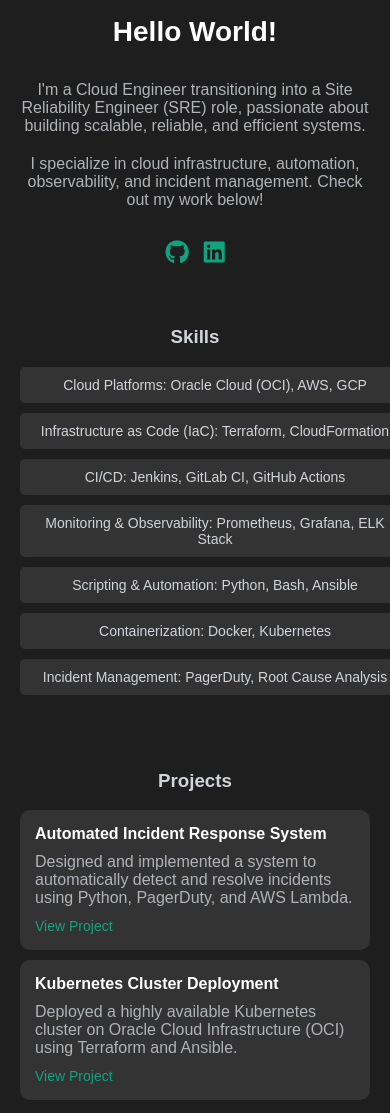
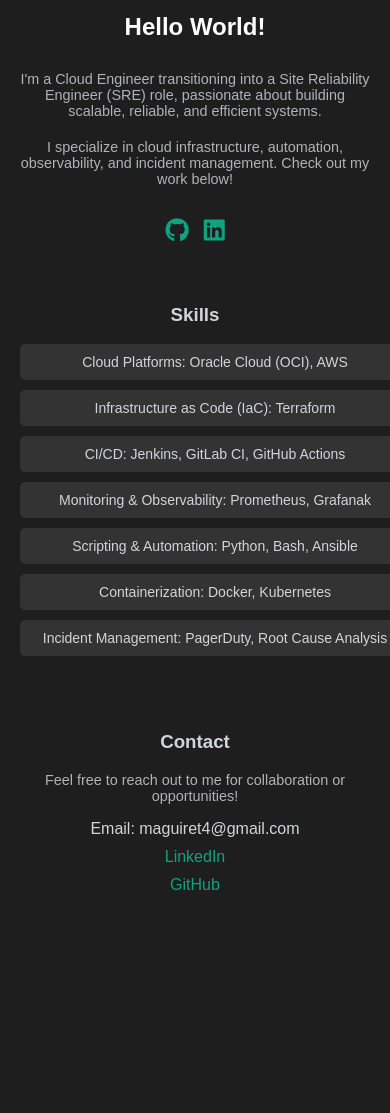
Before and after one commit to sharanch/card, a plain HTML site: page index.html in a window 390 px wide. Shown: the part 280-1393 px from the top of the page. After the commit the page ends 1210 px from the top, so only its background shows below. Drawn offline with Linux system fonts and the light colour scheme; a web font is replaced by a local one.

Commit message:
index.html

```diff
--- a/index.html
+++ b/index.html
@@ -53,7 +53,7 @@
             padding: 20px;
         }
         h2 {
-            font-size: 32px;
+            font-size: 2rem;
             color: #ffffff;
             transition: color 0.3s, transform 0.2s;
         }
@@ -61,11 +61,12 @@
             transform: scale(1.1);
         }
         p {
-            font-size: 18px;
+            font-size: 1rem;
             max-width: 600px;
             margin: 10px 0;
             color: #b0b3b8;
             transition: color 0.3s, transform 0.2s;
+            word-wrap: break-word;
         }
         p:hover {
             transform: scale(1.05);
@@ -185,10 +186,10 @@
                 margin-top: 10px;
             }
             h2 {
-                font-size: 28px;
+                font-size: 1.5rem;
             }
             p {
-                font-size: 16px;
+                font-size: 0.9rem;
             }
             .skills ul, .projects ul {
                 flex-direction: column;
@@ -228,28 +229,14 @@
         <div id="skills" class="skills">
             <h3>Skills</h3>
             <ul>
-                <li>Cloud Platforms: Oracle Cloud (OCI), AWS, GCP</li>
-                <li>Infrastructure as Code (IaC): Terraform, CloudFormation</li>
+                <li>Cloud Platforms: Oracle Cloud (OCI), AWS</li>
+                <li>Infrastructure as Code (IaC): Terraform</li>
                 <li>CI/CD: Jenkins, GitLab CI, GitHub Actions</li>
-                <li>Monitoring & Observability: Prometheus, Grafana, ELK Stack</li>
+                <li>Monitoring & Observability: Prometheus, Grafanak</li>
                 <li>Scripting & Automation: Python, Bash, Ansible</li>
                 <li>Containerization: Docker, Kubernetes</li>
                 <li>Incident Management: PagerDuty, Root Cause Analysis</li>
             </ul>
-        </div>
-
-        <div id="projects" class="projects">
-            <h3>Projects</h3>
-            <div class="project">
-                <h4>Automated Incident Response System</h4>
-                <p>Designed and implemented a system to automatically detect and resolve incidents using Python, PagerDuty, and AWS Lambda.</p>
-                <a href="#">View Project</a>
-            </div>
-            <div class="project">
-                <h4>Kubernetes Cluster Deployment</h4>
-                <p>Deployed a highly available Kubernetes cluster on Oracle Cloud Infrastructure (OCI) using Terraform and Ansible.</p>
-                <a href="#">View Project</a>
-            </div>
         </div>
 
         <div id="contact" class="contact">
@@ -257,8 +244,8 @@
             <p>Feel free to reach out to me for collaboration or opportunities!</p>
             <ul>
                 <li>Email: maguiret4@gmail.com</li>
-                <li><a href="https://linkedin.com/in/sharan-chenna">LinkedIn</a></li>
-                <li><a href="https://https://github.com/sharanch">GitHub</a></li>
+                <li><a href="https://linkedin.com/in/sharanchenna">LinkedIn</a></li>
+                <li><a href="https://github.com/sharanch">GitHub</a></li>
             </ul>
         </div>
     </div>
```
